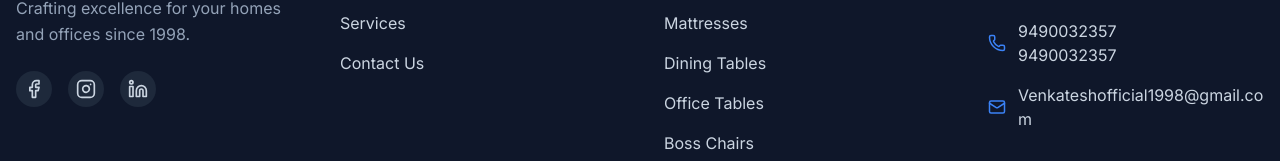
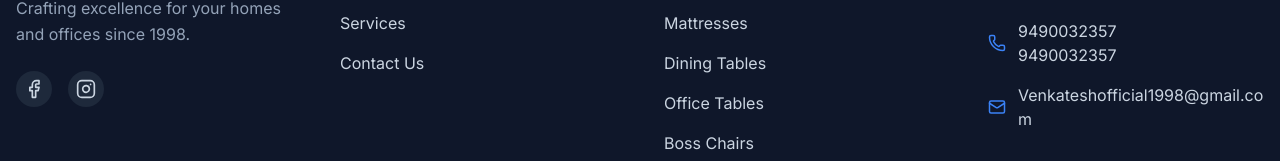
Before and after one commit to balajiprojects049-art/KP-Furniture, a React (Vite) app: page / in a window 1280 px wide. Shown: the part 3546-3707 px from the top of the page. Built offline with nearby package versions, Linux system fonts and the light colour scheme.

Commit message:
Update footer: Add Instagram link and remove LinkedIn icon

```diff
--- a/src/components/Footer.jsx
+++ b/src/components/Footer.jsx
@@ -23,11 +23,8 @@ const Footer = () => {
                             <a href="#" className="p-2 bg-slate-800 rounded-full hover:bg-blue-600 hover:text-white transition-all">
                                 <Facebook size={20} />
                             </a>
-                            <a href="#" className="p-2 bg-slate-800 rounded-full hover:bg-pink-600 hover:text-white transition-all">
+                            <a href="https://www.instagram.com/kp_furniture_manufacturer?igsh=ZTdoNjVjYjFmM3I%3D&utm_source=qr" target="_blank" rel="noopener noreferrer" className="p-2 bg-slate-800 rounded-full hover:bg-pink-600 hover:text-white transition-all">
                                 <Instagram size={20} />
-                            </a>
-                            <a href="#" className="p-2 bg-slate-800 rounded-full hover:bg-blue-500 hover:text-white transition-all">
-                                <Linkedin size={20} />
                             </a>
                         </div>
                     </div>
```
